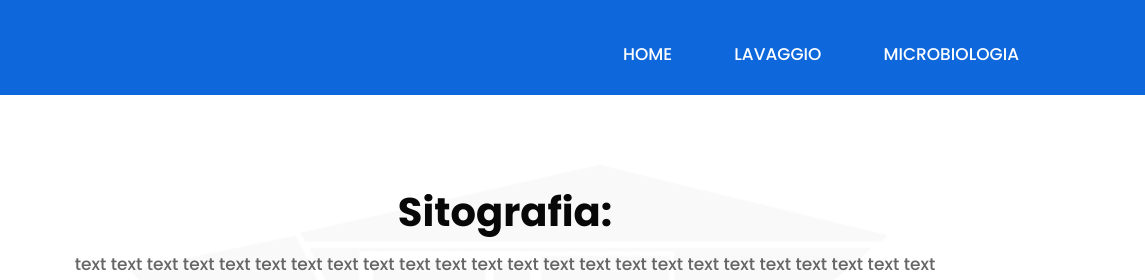
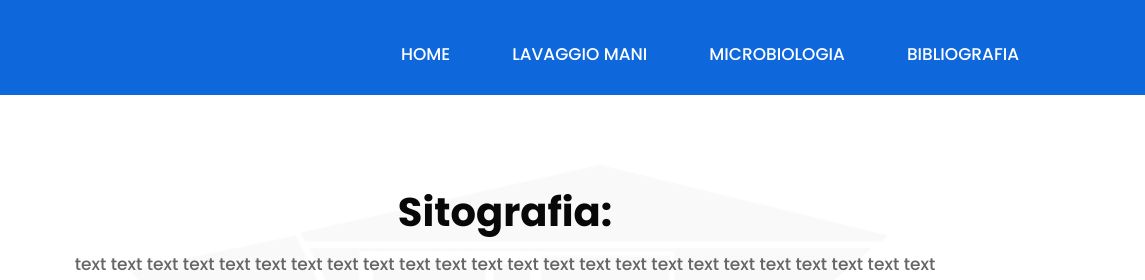
Before and after one commit to Mastercleann/Mastercleann.github.io, a plain HTML site: page Bibliografia.html in a window 1280 px wide. Shown: the top 280 px of the page, 135-1280 px from the left. Drawn offline with nearby package versions, Linux system fonts and the light colour scheme.

Commit message:
Update Bibliografia.html

```diff
--- a/Bibliografia.html
+++ b/Bibliografia.html
@@ -42,10 +42,13 @@
                                  <a class="nav-link" href="index.html">Home</a>
                               </li>
                               <li class="nav-item">
-                                 <a class="nav-link" href="argomento1.html">Lavaggio</a>
+                                 <a class="nav-link" href="argomento1.html">Lavaggio Mani</a>
                               </li>
                               <li class="nav-item">
                                  <a class="nav-link" href="argomento2.html">Microbiologia</a>
+                              </li>
+                              <li class="nav-item">
+                                 <a class="nav-link" href="Bibliografia.html">Bibliografia</a>
                               </li>
                            </ul>
                         </div>
```
